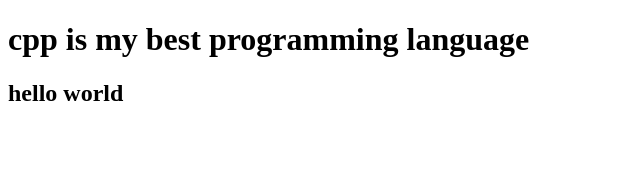
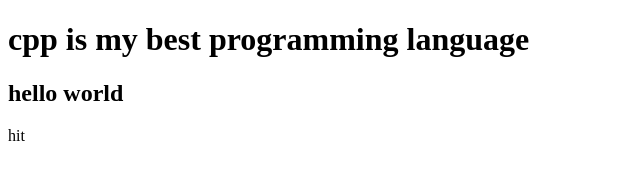
Before and after one commit to hamzaHabib153/hacker, a plain HTML site: page index.html in a window 1280 px wide. Shown: the full height of the page, 0-640 px from the left. Drawn offline with Linux system fonts and the light colour scheme.

Commit message:
change in index.html

```diff
--- a/index.html
+++ b/index.html
@@ -10,5 +10,8 @@
     <h2>
         hello world
     </h2>
+    <div>
+        hit
+    </div>
 </body>
 </html>
```
